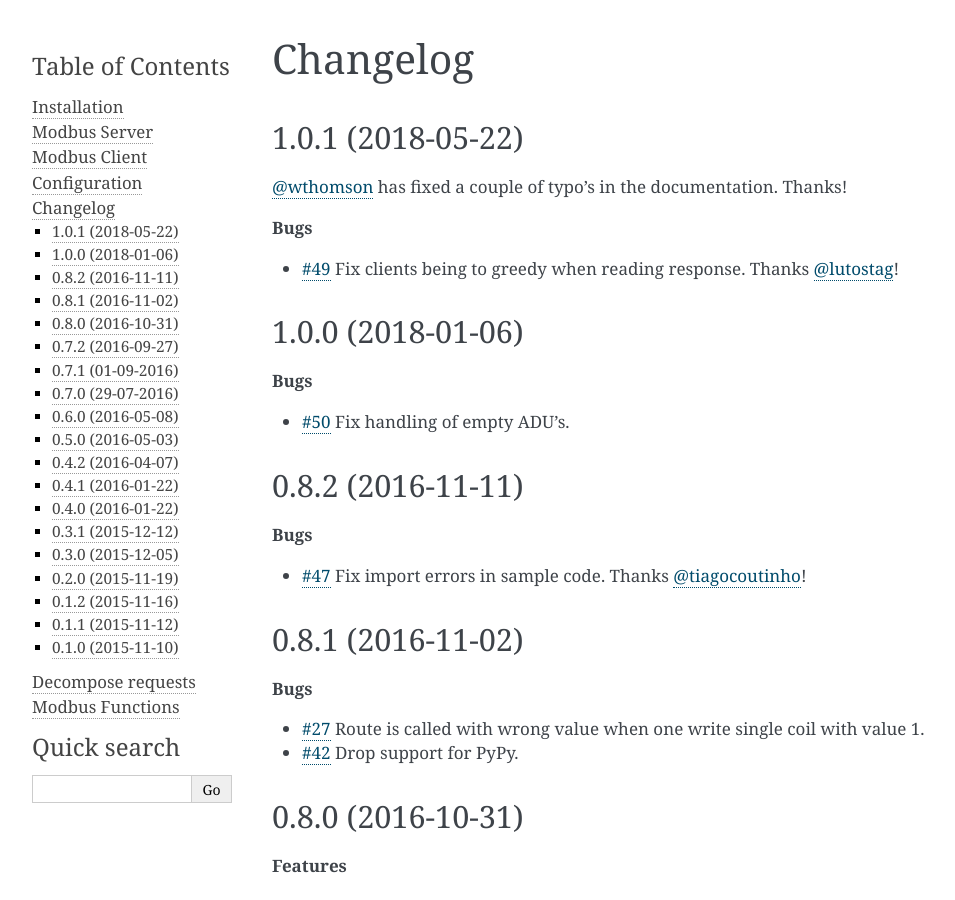
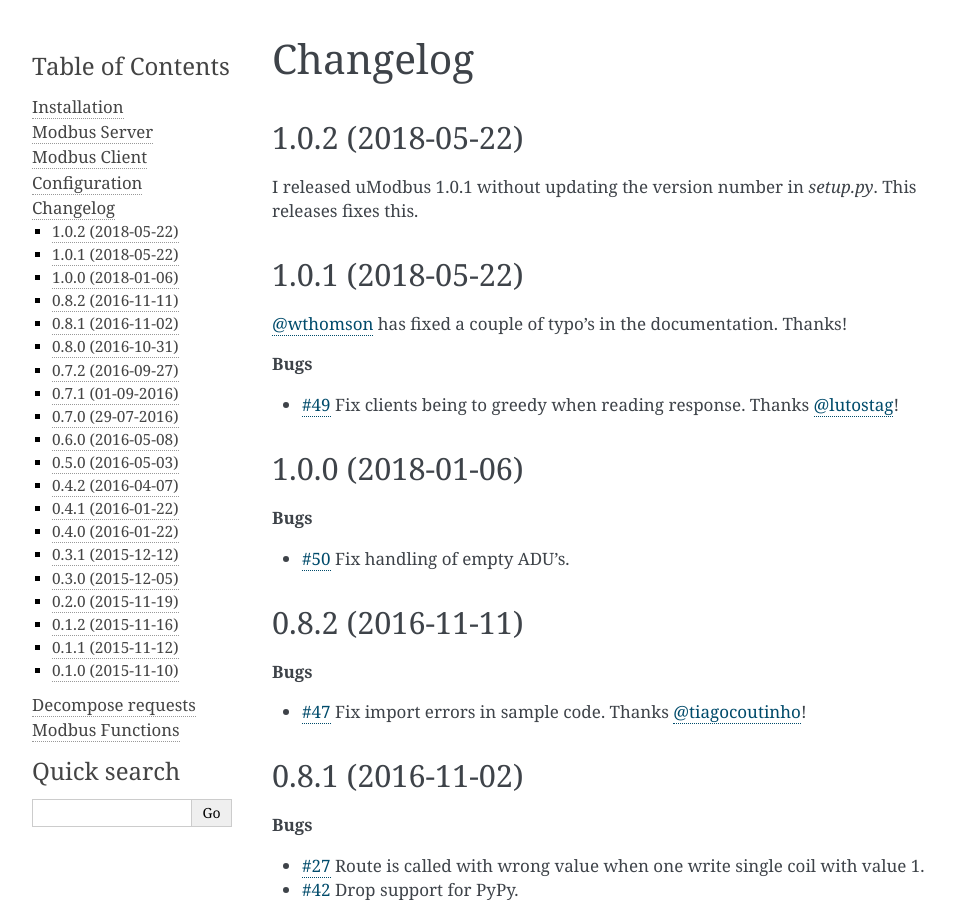
Before and after one commit to AdvancedClimateSystems/uModbus, a Sphinx documentation site: the page built from docs/source/changelog.rst, in a window 1280 px wide and 900 px high. Shown: the whole window, without its empty margins (148-1103 px from the left). Built offline with Sphinx 7.4.7, drawn with Linux system fonts in a browser that asks for light colours.

Commit message:
Bump to 1.0.2

```diff
--- a/docs/source/changelog.rst
+++ b/docs/source/changelog.rst
@@ -1,5 +1,11 @@
 Changelog
 =========
+
+1.0.2 (2018-05-22)
+++++++++++++++++++
+
+I released uModbus 1.0.1 without updating the version number in `setup.py`.
+This releases fixes this.
 
 1.0.1 (2018-05-22)
 ++++++++++++++++++
--- a/setup.py
+++ b/setup.py
@@ -12,7 +12,7 @@
 long_description = open(os.path.join(cwd, 'README.rst'), 'r').read()
 
 setup(name='uModbus',
-      version='1.0.0',
+      version='1.0.2',
       author='Auke Willem Oosterhoff',
       author_email='a.oosterhoff@climotion.com',
       description='Implementation of the Modbus protocol in pure Python.',
```
